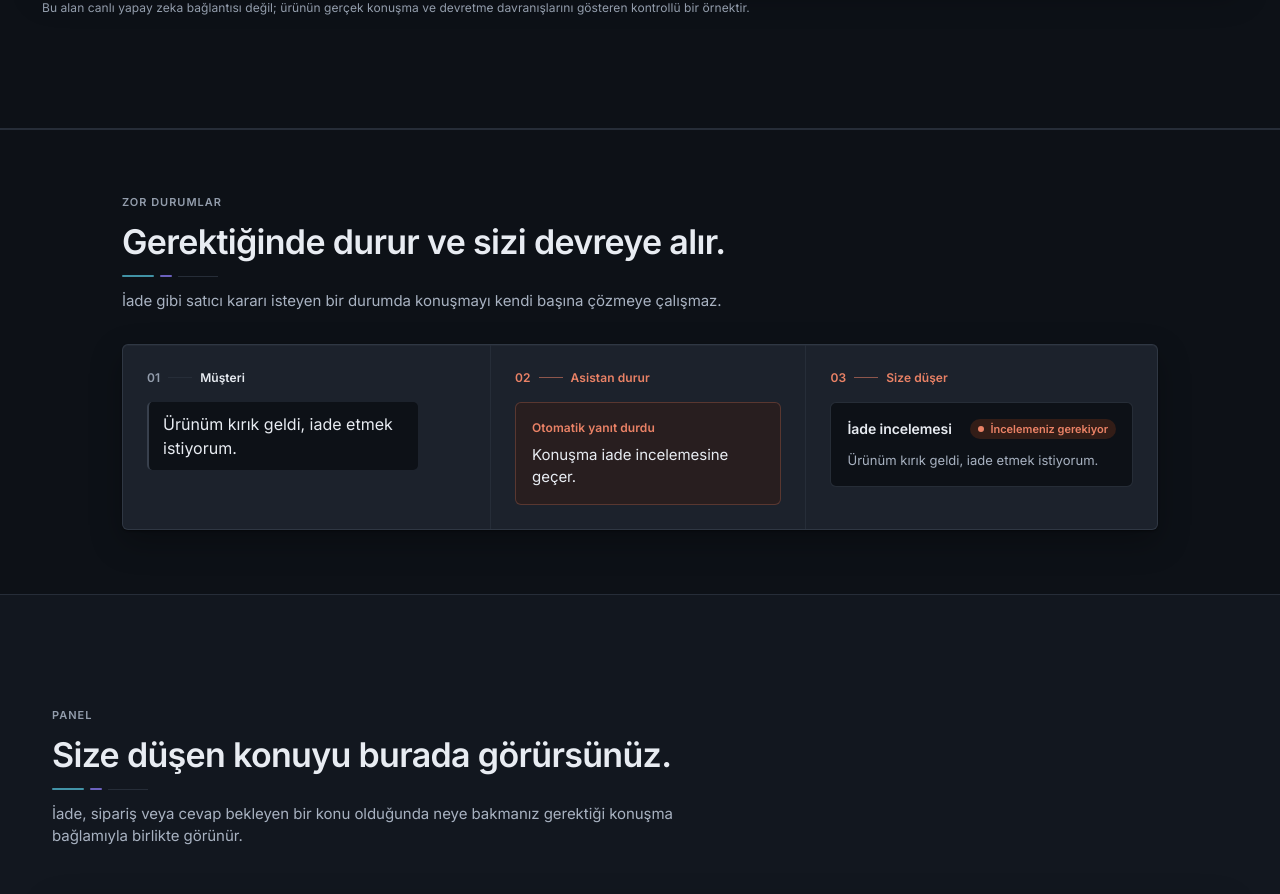
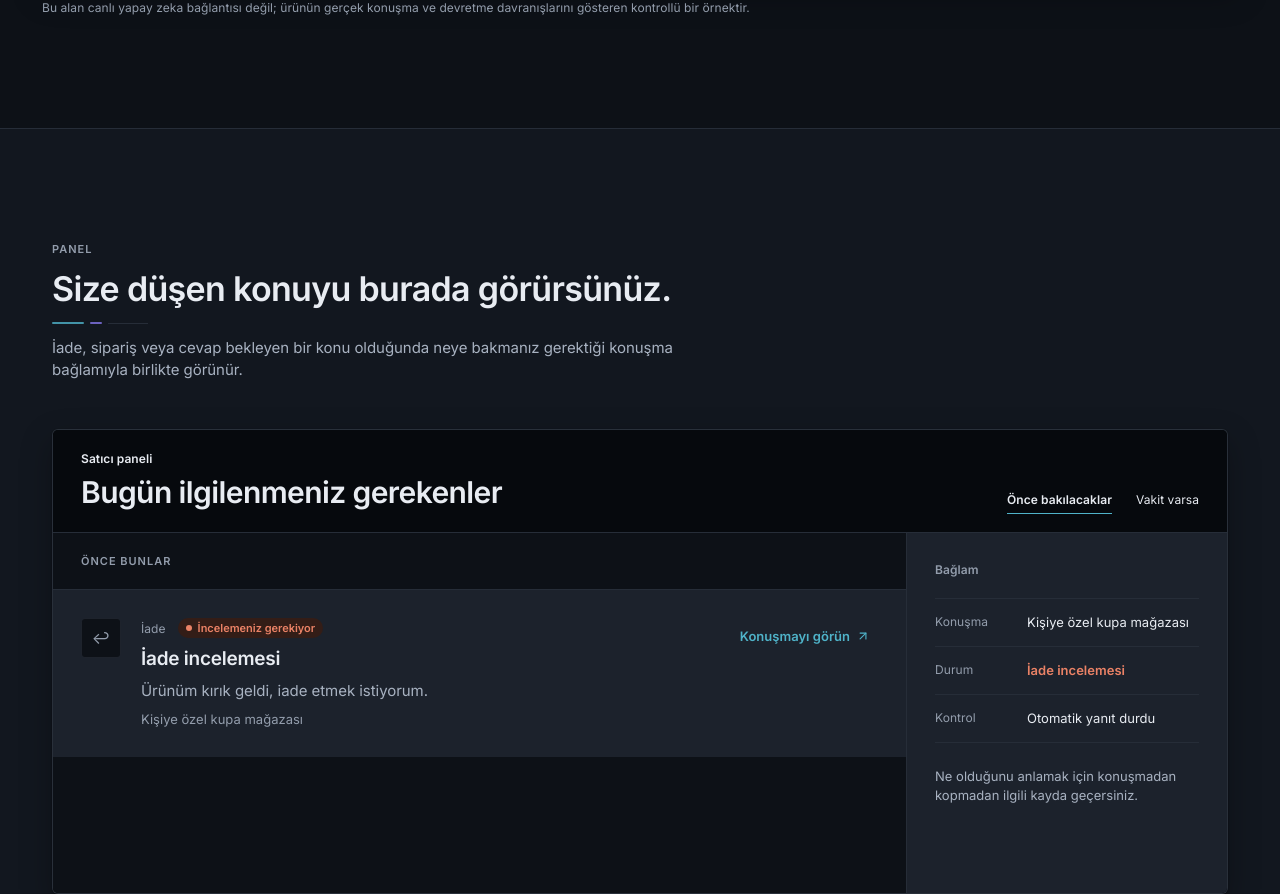
Before and after one commit to keremm44/whatsapp-assistant, a Next.js app in the folder frontend/: page / in a window 1280 px wide. Shown: the part 3555-4449 px from the top of the page. Built offline with nearby package versions, Linux system fonts and the light colour scheme; no server answers.

Commit message:
frontend: streamline public proof journey

```diff
--- a/frontend/src/app/(public)/page.tsx
+++ b/frontend/src/app/(public)/page.tsx
@@ -1,23 +1,21 @@
 import { ControlSection } from "@/components/marketing/control-section";
 import { DayContrast } from "@/components/marketing/day-contrast";
 import { DemoSection } from "@/components/marketing/demo-section";
-import { DifficultCases } from "@/components/marketing/difficult-cases";
 import { Hero } from "@/components/marketing/hero";
 import { OnboardingSection } from "@/components/marketing/onboarding-section";
 import { PanelSection } from "@/components/marketing/panel-section";
 import { SupportSection } from "@/components/marketing/support-section";
 
 /**
- * Public marketing site — the seller's mental journey, in order:
+ * Public marketing site — one objection per section:
  *
- *   1. Hero         — "Bu benim için olabilir." (pain, one proof)
+ *   1. Hero         — "Bu benim için olabilir." (promise + product face)
  *   2. Day contrast — "İşimi gerçekten azaltır mı?"
- *   3. Control      — "Yanlış cevap verir mi? Kontrolsüz mü?"
+ *   3. Control      — "Kontrolsüz mü? Ne zaman durur?" (handoff + coral path)
  *   4. Demo         — "Nasıl konuştuğunu kendim göreyim."
- *   5. Difficult    — "İade / sorun / beklenmeyen durumda ne yapar?"
- *   6. Panel        — "Ne olduğunu görür müyüm, ne yapacağımı bilir miyim?"
- *   7. Onboarding   — "Kurması zor mu?"
- *   8. Support      — "Yalnız mı kalırım?"
+ *   5. Panel        — "Durduğunda ben nerede görürüm?"
+ *   6. Onboarding   — "Kurması zor mu?"
+ *   7. Support      — "Yalnız kalır mıyım, şimdi ne yapmalıyım?"
  */
 export default function HomePage() {
   return (
@@ -26,7 +24,6 @@ export default function HomePage() {
       <DayContrast />
       <ControlSection />
       <DemoSection />
-      <DifficultCases />
       <PanelSection />
       <OnboardingSection />
       <SupportSection />
```
